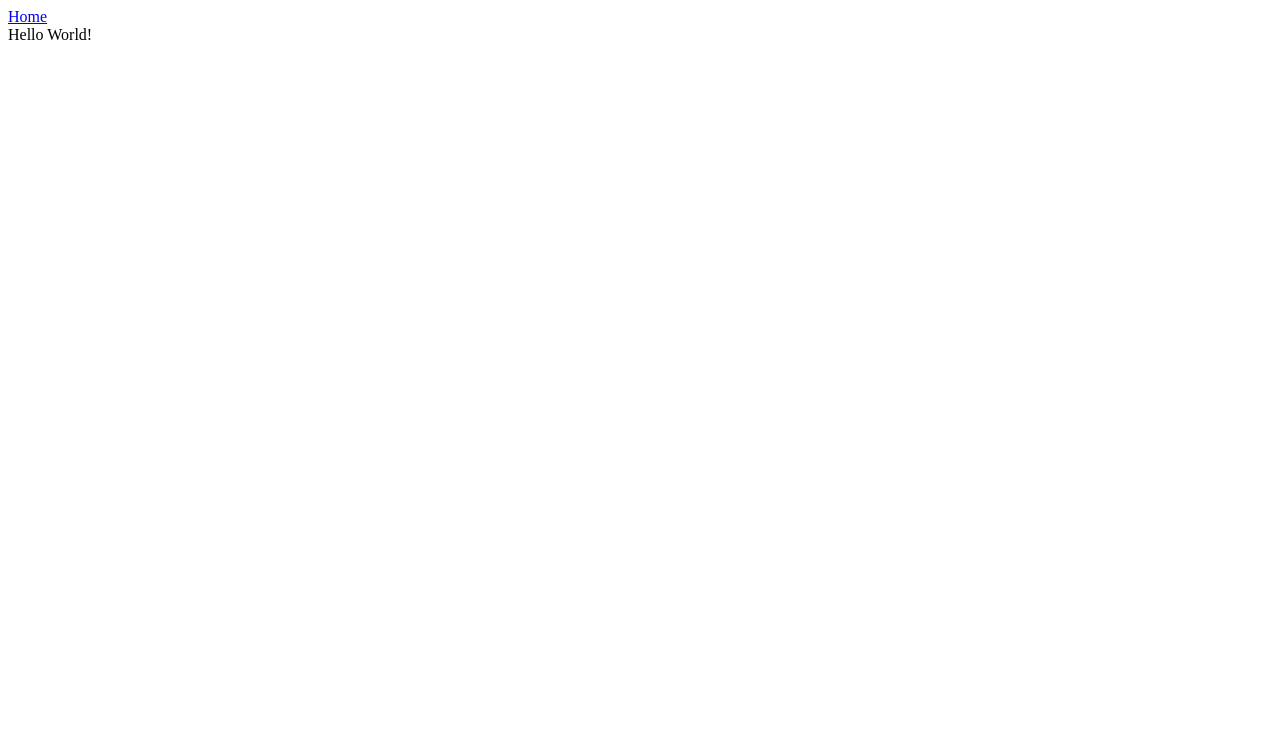
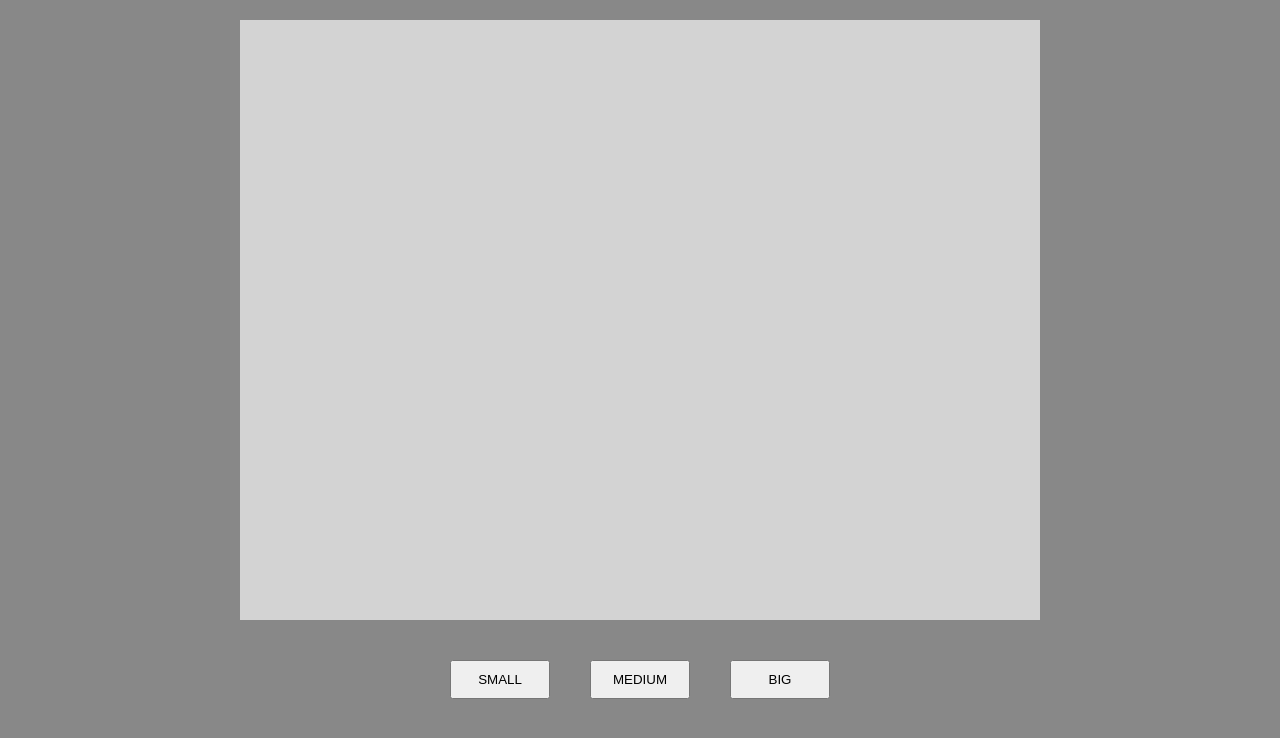
Before and after one commit to j-toscani/balls-out, a Vue app: page / in a window 1280 px wide. Shown: the top 738 px of the page. Built offline with nearby package versions, Linux system fonts and the light colour scheme.

Commit message:
add basic styling, add canvas Element

```diff
--- a/src/App.vue
+++ b/src/App.vue
@@ -1,8 +1,25 @@
 <template>
-  <nav id="nav">
-    <router-link to="/">Home</router-link>
-  </nav>
   <router-view />
 </template>
 
-<style></style>
+<style>
+*,
+*:before,
+*:after {
+  box-sizing: inherit;
+}
+
+html {
+  height: 100vh;
+  width: 100%;
+  box-sizing: border-box;
+}
+
+body {
+  height: 100%;
+  width: 100%;
+  margin: 0;
+
+  background: #888;
+}
+</style>
--- a/src/router/index.ts
+++ b/src/router/index.ts
@@ -1,4 +1,4 @@
-import { createRouter, createWebHashHistory, RouteRecordRaw } from 'vue-router'
+import { createMemoryHistory, createRouter, createWebHashHistory, RouteRecordRaw } from 'vue-router'
 import Home from '../views/Home.vue'
 
 const routes: Array<RouteRecordRaw> = [
@@ -10,7 +10,7 @@ const routes: Array<RouteRecordRaw> = [
 ]
 
 const router = createRouter({
-  history: createWebHashHistory(),
+  history: createMemoryHistory(),
   routes
 })
 
--- a/src/views/Home.vue
+++ b/src/views/Home.vue
@@ -1,6 +1,11 @@
 <template>
-  <div>
-    Hello World!
+  <div class="home__container">
+    <canvas width="800" height="600" ref="game_canvas" />
+    <div class="home__buttons-container">
+      <button>small</button>
+      <button>medium</button>
+      <button>big</button>
+    </div>
   </div>
 </template>
 
@@ -9,5 +14,45 @@ import { defineComponent } from "vue";
 
 export default defineComponent({
   name: "Home",
+  data(): {
+    canvas: undefined | HTMLCanvasElement;
+  } {
+    return {
+      canvas: undefined,
+    };
+  },
+  mounted() {
+    this.canvas = this.$refs.game_canvas as HTMLCanvasElement;
+  },
 });
 </script>
+
+<style scoped>
+canvas {
+  background: lightgray;
+}
+
+.home__container {
+  display: flex;
+  align-items: center;
+  justify-content: center;
+  flex-flow: column;
+
+  padding: 20px;
+  height: 100%;
+  width: 100%;
+}
+
+.home__buttons-container {
+  margin: 20px;
+  padding: 20px;
+}
+
+button {
+  text-transform: uppercase;
+  padding: 10px 20px;
+  margin: 0px 20px;
+
+  width: 100px;
+}
+</style>
```
